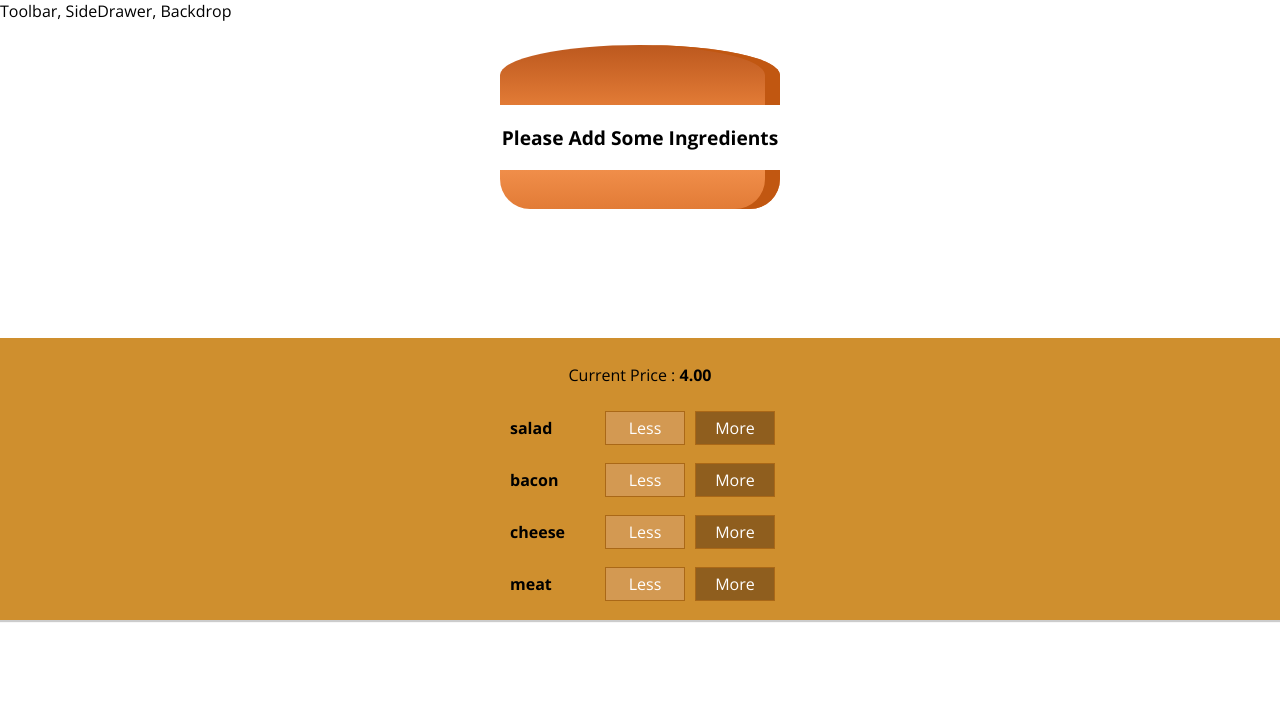
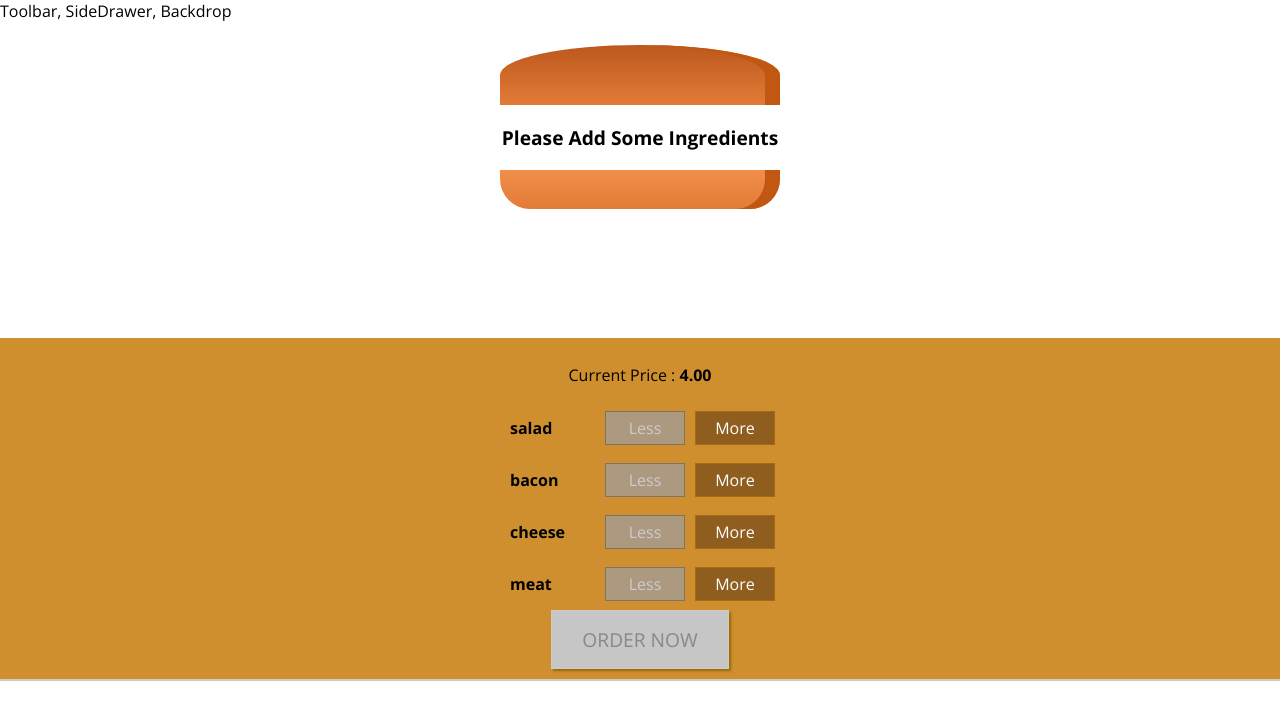
Before and after one commit to GunjanKadu/BurgerBuilder, a React (Create React App) app: page / in a window 1280 px wide. Shown: the top 720 px of the page. Built offline with nearby package versions, Linux system fonts and the light colour scheme.

Commit message:
Order Button with some checking parameters

```diff
--- a/src/assets/interface/burgetState.ts
+++ b/src/assets/interface/burgetState.ts
@@ -6,7 +6,8 @@ interface burgerState {
         // cheese: number,
         // meat: number
     },
-    totalPrice: number
+    totalPrice: number,
+    purchaseable: boolean
 }
 
 export default burgerState;
--- a/src/components/Burger/BuildControls/BuildControl/buildControl.tsx
+++ b/src/components/Burger/BuildControls/BuildControl/buildControl.tsx
@@ -5,7 +5,7 @@ const buildControl = (props: any): JSX.Element => {
     return (
         <div className="BuildControl">
             <div className="Label">{props.label}</div>
-            <button className="Less" onClick={props.removed}>Less</button>
+            {props.price > 4 ? <button className="Less" onClick={props.removed}>Less</button> : <button className="Less" onClick={props.removed} disabled={true}>Less</button>}
             <button className="More" onClick={props.added}>More</button>
         </div>
     )
--- a/src/components/Burger/BuildControls/buildControls.css
+++ b/src/components/Burger/BuildControls/buildControls.css
@@ -8,3 +8,45 @@
 	margin: auto;
 	padding: 10px 0;
 }
+
+.OrderButton {
+	background-color: #dad735;
+	outline: none;
+	cursor: pointer;
+	border: 1px solid #966909;
+	color: #966909;
+	font-family: inherit;
+	font-size: 1.2em;
+	padding: 15px 30px;
+	box-shadow: 2px 2px 2px #966909;
+}
+
+.OrderButton:hover,
+.OrderButton:active {
+	background-color: #a0db41;
+	border: 1px solid #966909;
+	color: #966909;
+}
+
+.OrderButton:disabled {
+	background-color: #c7c6c6;
+	cursor: not-allowed;
+	border: 1px solid #ccc;
+	color: #888888;
+}
+
+.OrderButton:not(:disabled) {
+	animation: enable 0.3s linear;
+}
+
+@keyframes enable {
+	0% {
+		transform: scale(1);
+	}
+	60% {
+		transform: scale(1.1);
+	}
+	100% {
+		transform: scale(1);
+	}
+}
--- a/src/components/Burger/BuildControls/buildControls.tsx
+++ b/src/components/Burger/BuildControls/buildControls.tsx
@@ -19,9 +19,11 @@ const buildControls = (props: any): JSX.Element => {
                         key={ctrl.label}
                         label={ctrl.type}
                         added={() => props.ingredientAdded(ctrl.type)}
-                        removed={() => props.ingredientRemoved(ctrl.type)} />
+                        removed={() => props.ingredientRemoved(ctrl.type)}
+                        price={props.price} />
                 )
             })}
+            {props.purchaseable ? <button className="OrderButton">ORDER NOW</button> : <button className="OrderButton" disabled={true}>ORDER NOW</button>}
         </div >
     )
 
--- a/src/containers/BurgerBuilder/burgerbuilder.tsx
+++ b/src/containers/BurgerBuilder/burgerbuilder.tsx
@@ -2,7 +2,7 @@ import React, { Component } from "react";
 import Aux from "../../hoc/Aux";
 import Burger from "../../components/Burger/Burger";
 import burgerState from '../../assets/interface/burgetState';
-import BuildControl from '../../components/Burger/BuildControls/buildControls';
+import BuildControls from '../../components/Burger/BuildControls/buildControls';
 
 interface Ingredient_Prices {
     [propName: string]: number,
@@ -23,7 +23,8 @@ export class burgerbuilder extends Component<{}, burgerState> {
                 cheese: 0,
                 meat: 0
             },
-            totalPrice: 4
+            totalPrice: 4,
+            purchaseable: false
         };
     }
 
@@ -39,6 +40,7 @@ export class burgerbuilder extends Component<{}, burgerState> {
         const oldPrice = this.state.totalPrice;
         const newPrice = oldPrice + priceAddtion;
         this.setState({ totalPrice: newPrice, ingredients: updatedIngredients })
+        this.updatePurchaseState(updatedIngredients);
     }
 
     removeIngredientHandler = (type: string) => {
@@ -55,16 +57,31 @@ export class burgerbuilder extends Component<{}, burgerState> {
         const oldPrice = this.state.totalPrice;
         const newPrice = oldPrice - priceAddtion;
         this.setState({ totalPrice: newPrice, ingredients: updatedIngredients })
+        this.updatePurchaseState(updatedIngredients)
+    }
+
+    updatePurchaseState(updatedIngredients: Ingredient_Prices) {
+        const sum = Object.keys(updatedIngredients)
+            .map((key) => {
+                return updatedIngredients[key];
+            })
+            .reduce((acc, next) => {
+                console.log(acc + next);
+                return acc + next;
+            }, 0);
+        this.setState({ purchaseable: sum > 0 });
     }
 
     render() {
         return (
             <Aux>
                 <Burger ingredients={this.state.ingredients} />
-                <BuildControl
+                <BuildControls
                     ingredientAdded={this.addIngredientHandler}
                     ingredientRemoved={this.removeIngredientHandler}
-                    price={this.state.totalPrice} />
+                    price={this.state.totalPrice}
+                    purchaseable={this.state.purchaseable} />
+
             </Aux>
         );
     }
```
